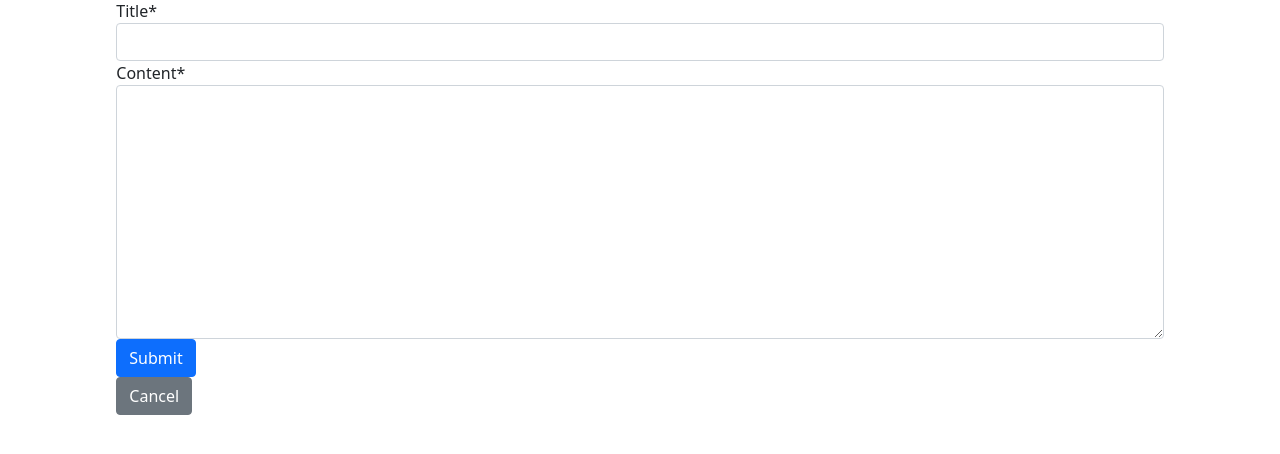
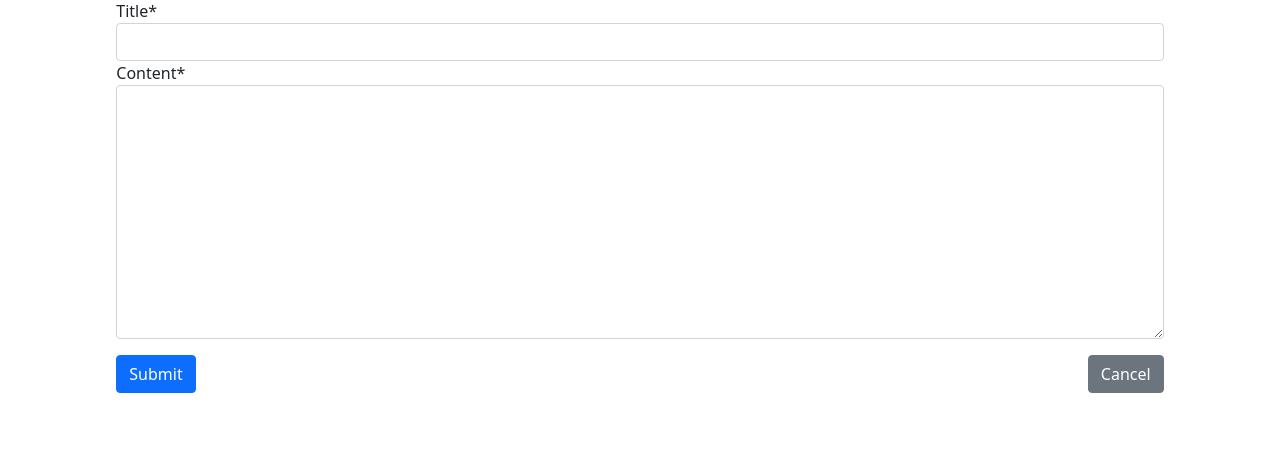
Before and after one commit to alexander-eriksson-dev/diary, a Django app: page /create in a window 1280 px wide. Shown: the part 250-704 px from the top of the page. Run offline with Django 3.2, Linux system fonts and the light colour scheme; the visitor is signed in with stand-in values (Sample User, id 1); some libraries are stand-ins or nearby versions.

Commit message:
Redesigned buttons

```diff
--- a/diary/static/css/diary.css
+++ b/diary/static/css/diary.css
@@ -36,3 +36,8 @@
 .dropdown-toggle {
   outline: 0;
 }
+
+.button--container {
+  display: flex;
+  justify-content: space-between;
+}
--- a/entries/templates/entries/entry_form.html
+++ b/entries/templates/entries/entry_form.html
@@ -11,18 +11,16 @@
   <form method="POST">
     {% csrf_token %}
     {{ form|crispy }}
-    <button class="btn btn-primary" type="submit" value="Save">Submit</button>
-    </form>
-    {% if entry %}
-        <a href="{% url 'entry-detail' entry.id %}">
-            <button class="btn btn-secondary">Cancel</button>
-        </a>
-    {% else %}
-        <a href="{% url 'entry-list' %}">
-            <button class="btn btn-secondary">Cancel</button>
-        </a>
-    {% endif %}
-  </form>
+    <p>
+    <div class="button--container">
+      <button class="btn btn-primary" type="submit" value="Save">Submit</button>
+      {% if entry %}
+      <a class="btn btn-secondary" href="{% url 'entry-detail' entry.id %}">Cancel</a>
+      {% else %}
+      <a class="btn btn-secondary" href="{% url 'entry-list' %}">Cancel</a>
+      {% endif %}
+    </div>
+  </p>
 </div>
 
 {% endblock %}
```
Also changed, not shown: entries/templates/entries/entry_confirm_delete.html (+7 -3 lines).
